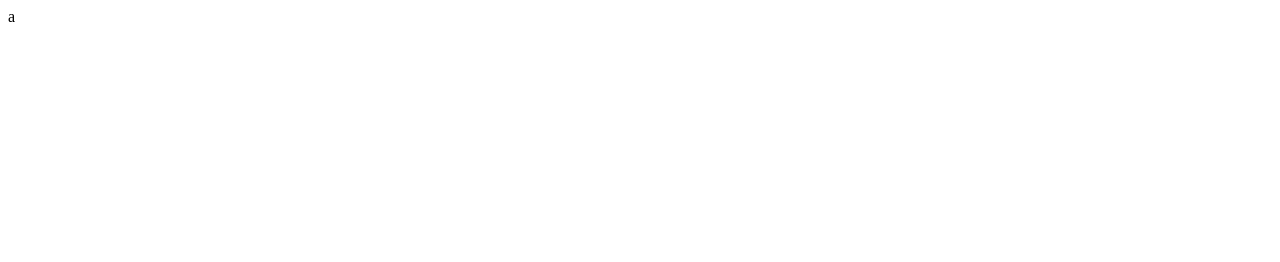
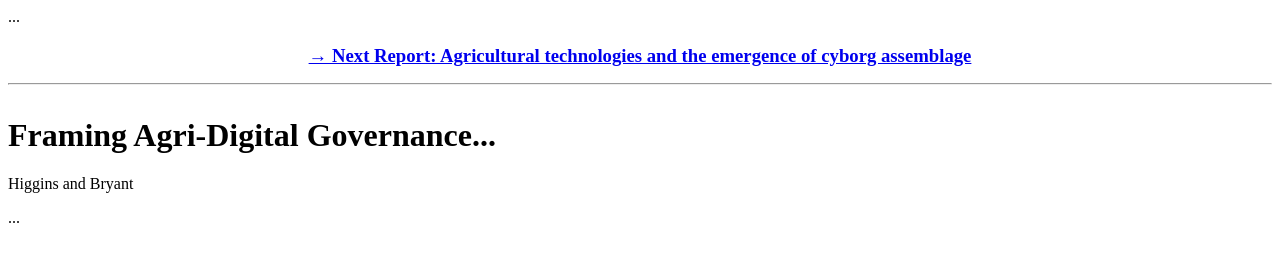
Before and after one commit to xiaoqizhangxz-arch/xiaoqizhangxz-arch.github.io, a plain HTML site: page index.html in a window 1280 px wide. Drawn offline with Linux system fonts and the light colour scheme.

Commit message:
Create index.html with report content
Added initial HTML structure and content for the report.

```diff
--- a/index.html
+++ b/index.html
@@ -1 +1,13 @@
-a
+...
+<body>
+    <div class="container">
+        <h3 style="text-align: center; margin-bottom: 0;">
+            <a href="Agricultural technologies and the emergence of cyborg assemblage- rethinking the relationships between young women farmers and agricultural machines in Taiwan.html">
+                → Next Report: Agricultural technologies and the emergence of cyborg assemblage
+            </a>
+        </h3>
+        <hr style="margin-top: 1em; margin-bottom: 2em;">
+
+        <h1>Framing Agri-Digital Governance...</h1>
+        <p class="author">Higgins and Bryant</p>
+        ...
```
